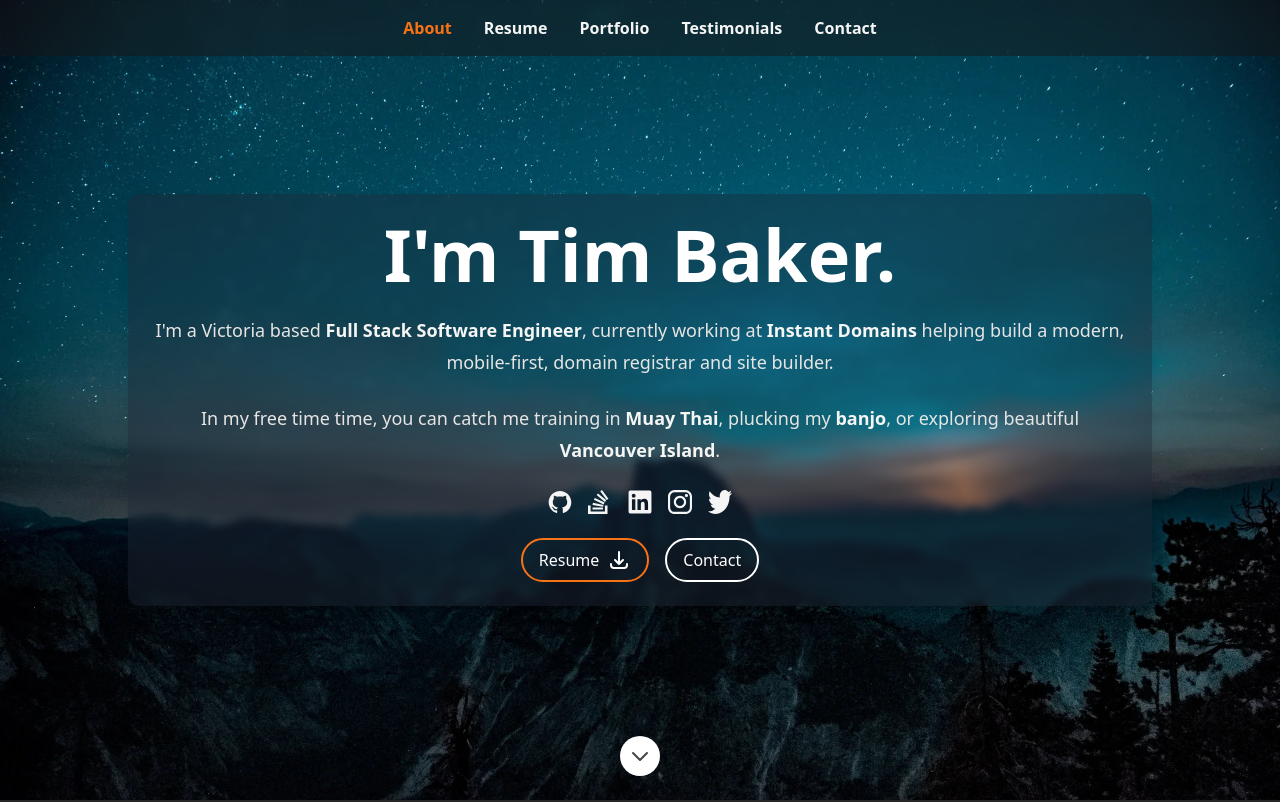
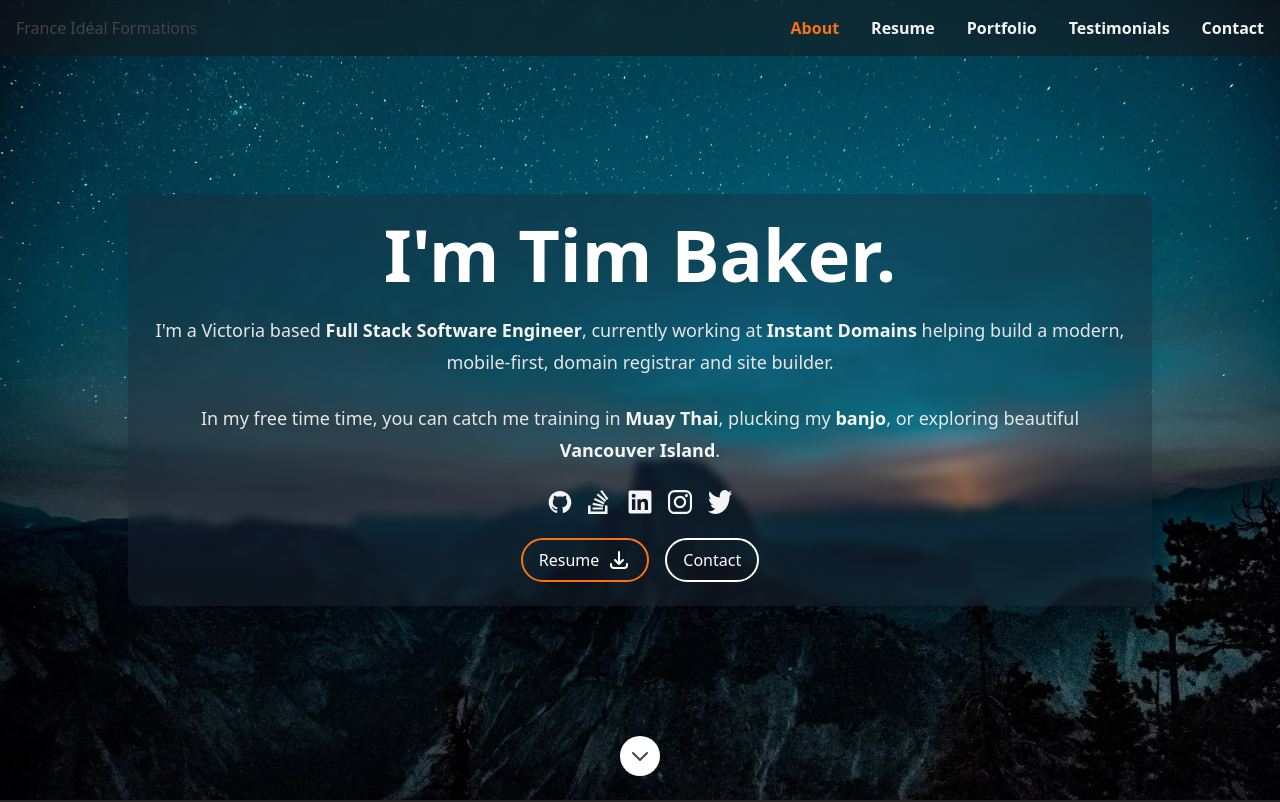
Before and after one commit to tbakerx/react-resume-template, a Next.js app: page / in a window 1280 px wide. Shown: the top 802 px of the page. Built offline with nearby package versions, Linux system fonts and the light colour scheme.

Commit message:
Update Header.tsx
Signed-off-by: achref25 <74512998+achref25@users.noreply.github.com>

```diff
--- a/src/components/Sections/Header.tsx
+++ b/src/components/Sections/Header.tsx
@@ -2,12 +2,15 @@ import {Dialog, Transition} from '@headlessui/react';
 import {MenuAlt3Icon} from '@heroicons/react/outline';
 import classNames from 'classnames';
 import Link from 'next/link';
+
 import {FC, Fragment, memo, useCallback, useMemo, useState} from 'react';
 
 import {SectionId} from '../../data/data';
 import {useNavObserver} from '../../hooks/useNavObserver';
 
 export const headerID = 'headerNav';
+
+
 
 const Header: FC = memo(() => {
   const [currentSection, setCurrentSection] = useState<SectionId | null>(null);
@@ -39,6 +42,25 @@ const DesktopNav: FC<{navSections: SectionId[]; currentSection: SectionId | null
     return (
       <header className="fixed top-0 z-50 hidden w-full bg-neutral-900/50 p-4 backdrop-blur sm:block" id={headerID}>
         <nav className="flex justify-center gap-x-8">
+
+
+        <div className='container'>
+
+
+
+
+
+
+    <a href="#" className='navbar-brand'><h1 className="logo" >France Idéal Formations </h1></a>
+
+
+
+
+
+
+    </div>
+
+
           {navSections.map(section => (
             <NavItem
               activeClass={activeClass}
```
